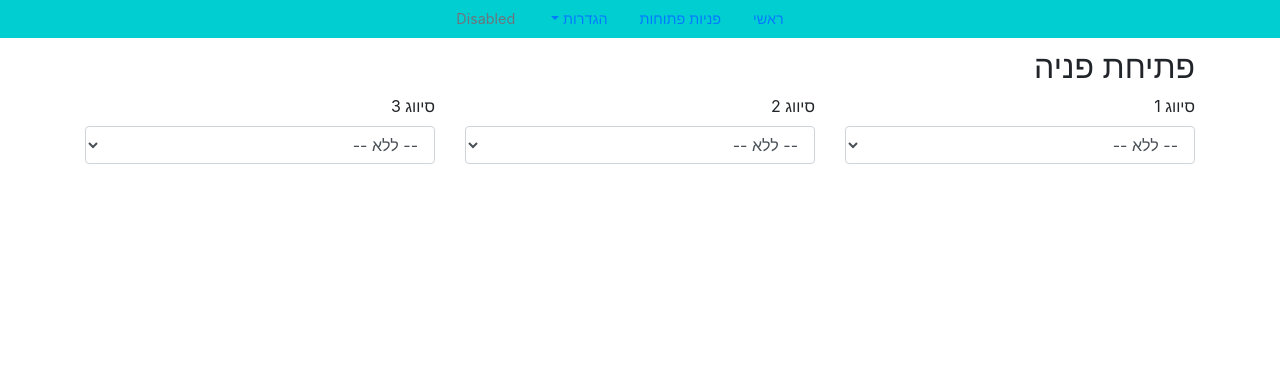
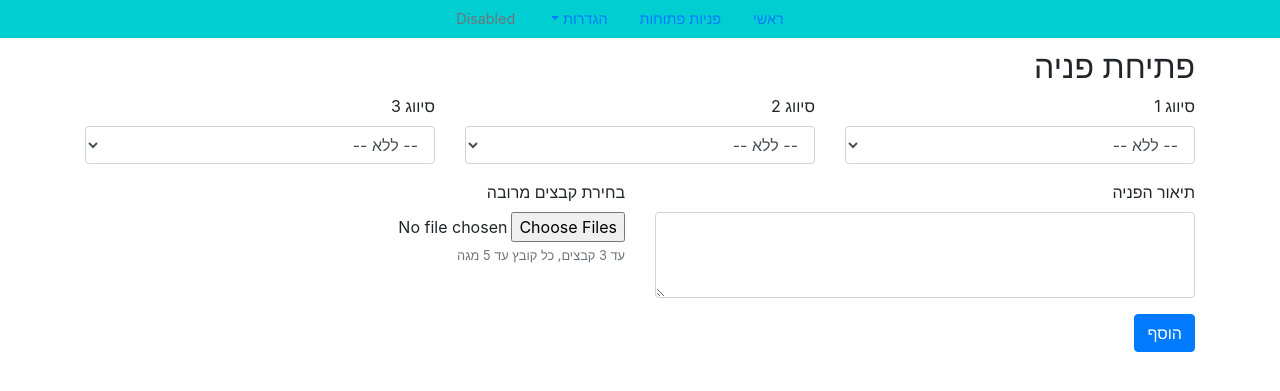
Before and after one commit to ohad24/erpy, a Flask app: page /hd/open-hd-ticket in a window 1280 px wide. Shown: the part 56-447 px from the top of the page. Run offline with Flask 2, Linux system fonts and the light colour scheme; data that the repository does not hold is empty; some libraries are stand-ins or nearby versions.

Commit message:
:construction: Work in progress - add new open ticket basic ins new hd ticket + 1st note add files to ticket (wip)

```diff
--- a/src/app/queries/q_hd.py
+++ b/src/app/queries/q_hd.py
@@ -1,6 +1,6 @@
 ins_ticket_category = """INSERT INTO ref_hd_ticket_category (parent_id, level, category_name, sla_days)
-                            VALUES (%(parent_id)s, %(level)s,
-                                    %(category_name)s, %(sla_days)s)"""
+                         VALUES (%(parent_id)s, %(level)s,
+                                 %(category_name)s, %(sla_days)s)"""
 
 get_top_ticket_category = """SELECT id, category_name FROM ref_hd_ticket_category
                              WHERE level = %(level)s - 1"""
@@ -20,3 +20,12 @@ get_children_cat_sql = """SELECT id, category_name
                           FROM ref_hd_ticket_category
                           WHERE parent_id = %(parent_id)s
                           AND level = %(level)s"""
+
+ins_ticket = """INSERT INTO hd_tickets (ticket_status_id, category3id, open_date,
+                                            due_orig_date, create_by)
+                VALUES (1, %(category3id)s, NOW(),
+                            f_calc_orig_hd_ticket_sla_date(%(category3id)s), %(user_id)s)
+                RETURNING id AS ticket_id"""
+
+ins_ticket_note = """INSERT INTO hd_ticket_notes (ticket_id, ticket_note_id, note_text, create_by)
+                     VALUES (%(ticket_id)s, %(ticket_note_id)s, %(note_text)s, %(user_id)s)"""
--- a/src/app/static/js/hd/open_ticket.js
+++ b/src/app/static/js/hd/open_ticket.js
@@ -36,4 +36,22 @@ $(document).ready(function() {
 
     // update_parent_field();
 
+    $("#hd_ticket_multi_file").bind('change', function(){
+        if (this.files.length > 3) {
+            $("#hd_ticket_multi_file").val('');
+            alert('לא יותר מ 3 קבצים');
+        }
+        $.each( this.files, function( key, file ) {
+            console.log(file.name);
+            console.log((file.size / 1024 / 1024).toPrecision(1));
+            if ((file.size / 1024 / 1024).toPrecision(1) > 5) {
+                $("#hd_ticket_multi_file").val('');
+                alert('כל קובץ עד 5 מגה');
+            }
+            // files_names.push(file.name + ' (' +
+            // (file.size / 1024 / 1024).toPrecision(1) + 'MB)')
+        });
+
+    });
+
 });
--- a/src/app/templates/help_desk/open_ticket.html
+++ b/src/app/templates/help_desk/open_ticket.html
@@ -1,7 +1,7 @@
 {% extends "bootstrap/base.html" %}
 {% block content %}
     <h2>פתיחת פניה</h2>
-    <form id="add-category-form" method="POST" class="needs-validation" action="{{ url_for('hd.setup_hd_categories', next=request.args.get('next')) }}" novalidate>
+    <form id="add-category-form" method="POST" class="needs-validation" action="{{ url_for('hd.open_hd_ticket', next=request.args.get('next')) }}" novalidate>
         <div class="row">
             <div class="col">
                 <div class="form-group">
@@ -31,6 +31,27 @@
                 </div>
             </div>
         </div>
+        <div class="row">
+            <div class="col">
+                <div class="form-group">
+                    <label for="hd_ticket_note">תיאור הפניה</label>
+                    <textarea class="form-control" id="hd_ticket_note" name="hd_ticket_note" rows="3" required></textarea>
+                </div>
+            </div>
+            <div class="col">
+                <div class="form-group">
+                    <label for="hd_ticket_multi_file">בחירת קבצים מרובה</label>
+                    <input type="file" class="form-control-file" id="hd_ticket_multi_file" name="hd_ticket_multi_file" multiple>
+                    <small class="form-text text-muted">עד 3 קבצים, כל קובץ עד 5 מגה</small>
+                </div>
+            </div>
+        </div>
+        <div class="row">
+            <div class="col">
+                <input type="hidden" name="csrf_token" value="{{ csrf_token() }}"/>
+                <button type="submit" class="btn btn-primary">הוסף</button>
+            </div>
+        </div>
     </form>
 {% endblock %}
 
--- a/src/app/views/v_help_desk.py
+++ b/src/app/views/v_help_desk.py
@@ -35,6 +35,18 @@ def setup_hd_categories():
 @hd.route('/open-hd-ticket', methods=["GET", "POST"])
 def open_hd_ticket():
     db = psql_api.PostgresAPI(get_db())
+    if flask.request.method == 'POST':
+        form_data = flask.request.form
+        # print(form_data)
+        db.exec_query(q_hd.ins_ticket,
+                      {'category3id': form_data['hd_cat_3'],
+                       'user_id': current_user.id}, one=True)
+        ticket_id = db.lod()['ticket_id']
+        db.exec_query(q_hd.ins_ticket_note,
+                      {'ticket_id': ticket_id, 'ticket_note_id': 1,
+                       'note_text': form_data['hd_ticket_note'],
+                       'user_id': current_user.id})
+        return flask.redirect(flask.url_for('hd.open_hd_ticket'))
     db.exec_query('SELECT id, category_name FROM ref_hd_ticket_category WHERE level = 1')
     cat_1_l = db.lod()
     return flask.render_template('open_ticket.html',
```
Also changed, not shown: src/sql/003_Tables.sql (+18 -0 lines), src/sql/004_Functions.sql (+11 -0 lines), src/sql/009_Data.sql (+11 -0 lines).
